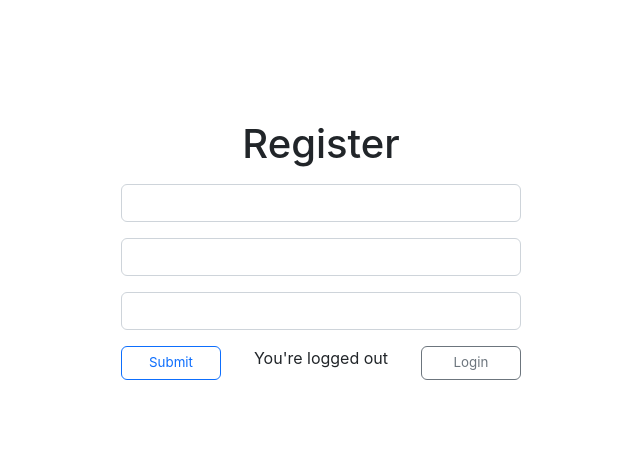
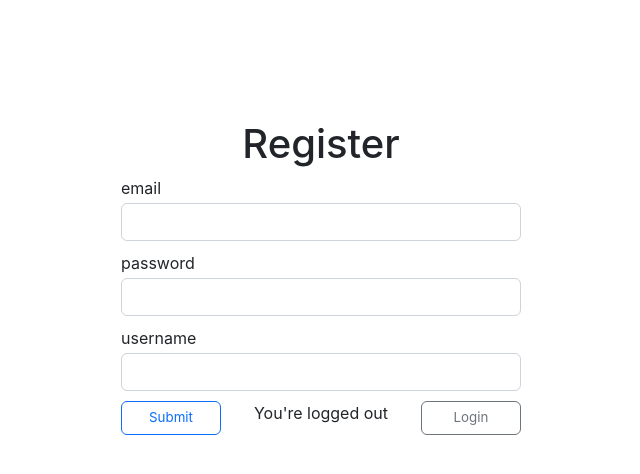
Before and after one commit to dj-mc/nodegres, a React (Create React App) app in the folder client/: page /register in a window 1280 px wide. Shown: the top 474 px of the page, without its empty margins (319-959 px from the left). Built offline with nearby package versions, Linux system fonts and the light colour scheme.

Commit message:
Label auth text inputs

```diff
--- a/client/src/App.css
+++ b/client/src/App.css
@@ -30,3 +30,13 @@
   width: 100px;
   font-size: smaller;
 }
+
+form > p {
+  margin: 0;
+  padding: 0;
+  text-align: left;
+}
+
+form > input {
+  margin: 3px 0 10px 0;
+}
--- a/client/src/pages/Login.jsx
+++ b/client/src/pages/Login.jsx
@@ -54,19 +54,21 @@ const Login = ({ is_auth, set_auth }) => {
         onSubmit={on_submit_handler}
         style={{ width: "400px", margin: "auto" }}
       >
+        <p>email</p>
         <input
           type="email"
           name="user_email"
           value={user_email}
           onChange={(e) => on_input_change(e)}
-          className="form-control my-3"
+          className="form-control"
         />
+        <p>password</p>
         <input
           type="password"
           name="user_password"
           value={user_password}
           onChange={(e) => on_input_change(e)}
-          className="form-control my-3"
+          className="form-control"
         />
         <div className="d-flex justify-content-between auth-button">
           <button type="submit" className="btn btn-outline-primary">
--- a/client/src/pages/Register.jsx
+++ b/client/src/pages/Register.jsx
@@ -55,26 +55,29 @@ const Register = ({ is_auth, set_auth }) => {
         onSubmit={on_submit_handler}
         style={{ width: "400px", margin: "auto" }}
       >
+        <p>email</p>
         <input
           type="email"
           name="user_email"
           value={user_email}
           onChange={(e) => on_input_change(e)}
-          className="form-control my-3"
+          className="form-control"
         />
+        <p>password</p>
         <input
           type="password"
           name="user_password"
           value={user_password}
           onChange={(e) => on_input_change(e)}
-          className="form-control my-3"
+          className="form-control"
         />
+        <p>username</p>
         <input
           type="text"
           name="user_name"
           value={user_name}
           onChange={(e) => on_input_change(e)}
-          className="form-control my-3"
+          className="form-control"
         />
         <div className="d-flex justify-content-between auth-button">
           <button type="submit" className="btn btn-outline-primary">
```
